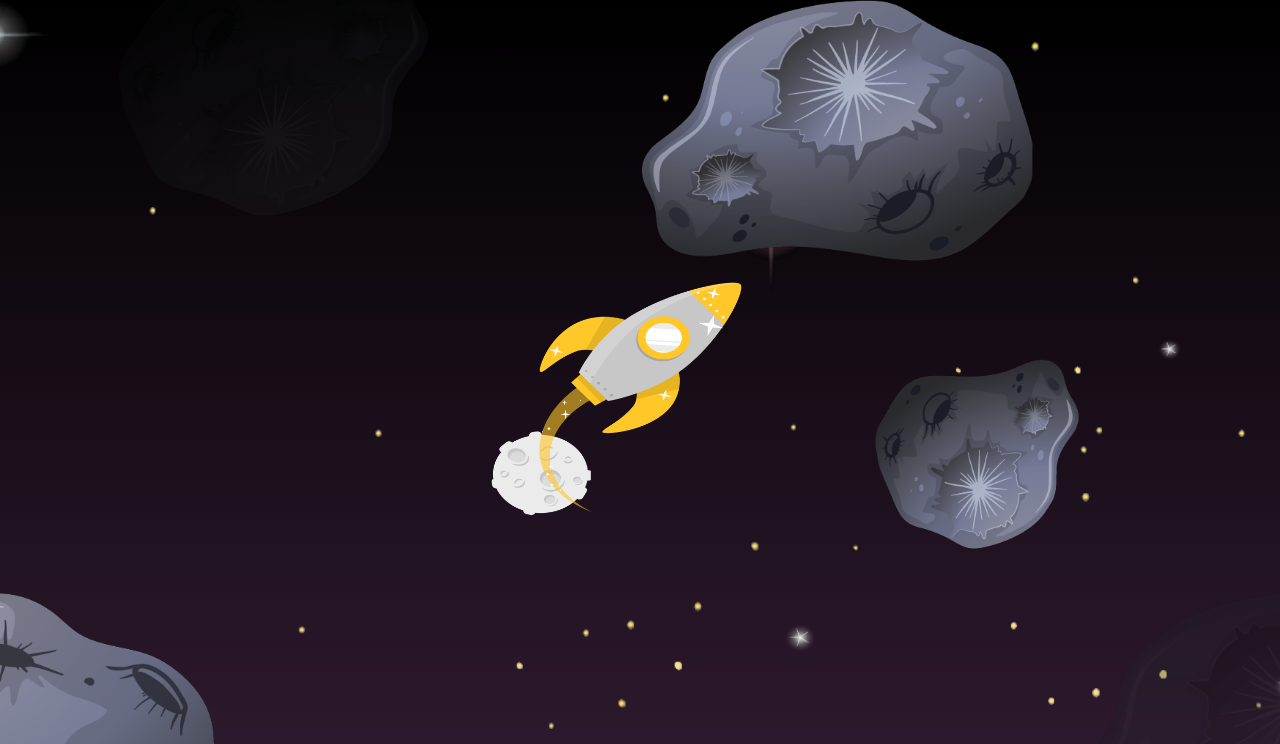
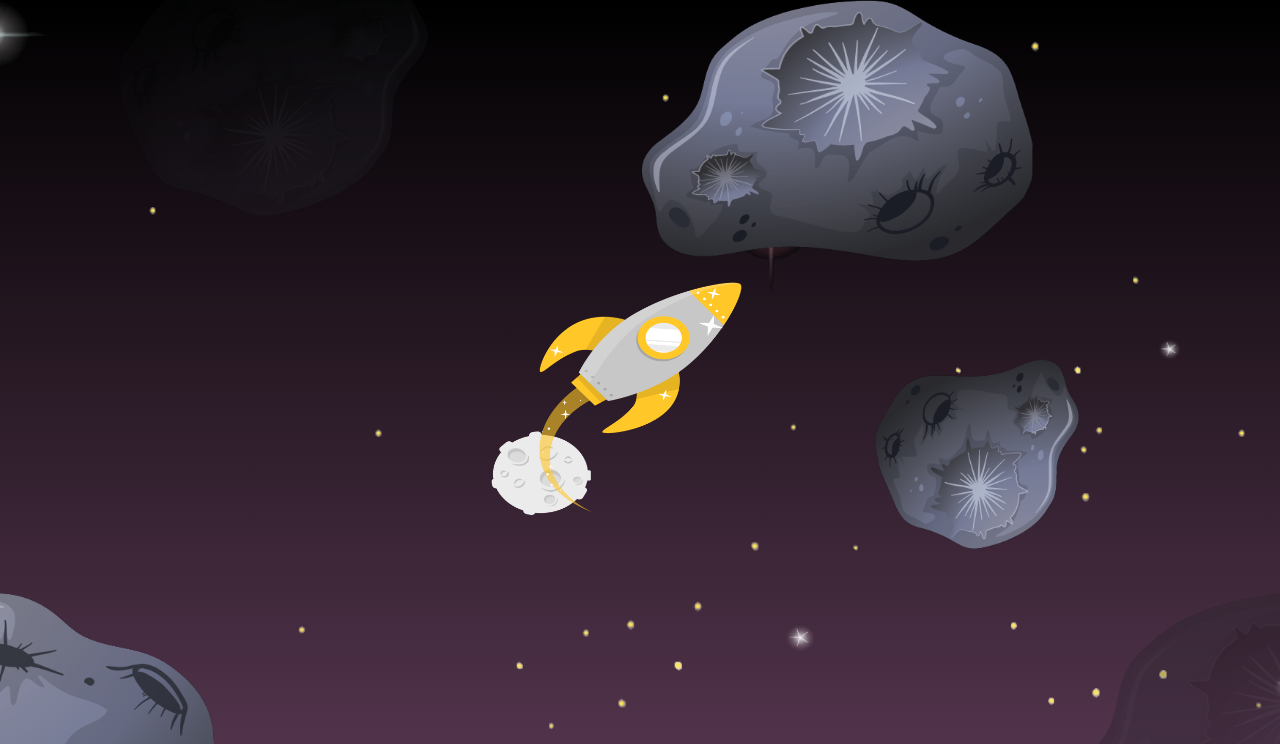
Before and after one commit to AndraFzn/foryou, a plain HTML site: page index.html in a window 1280 px wide. Shown: the top 744 px of the page. Drawn offline with Linux system fonts and the light colour scheme; a web font is replaced by a local one.

Commit message:
Add files via upload

```diff
--- a/style.css
+++ b/style.css
@@ -7,7 +7,7 @@
 }
 
 body{
-    background: linear-gradient(black, rgb(133, 74, 133));
+    background: linear-gradient(black, rgb(241, 152, 222));
     font-family: "Jersey 15", sans-serif;
 }
 
```
